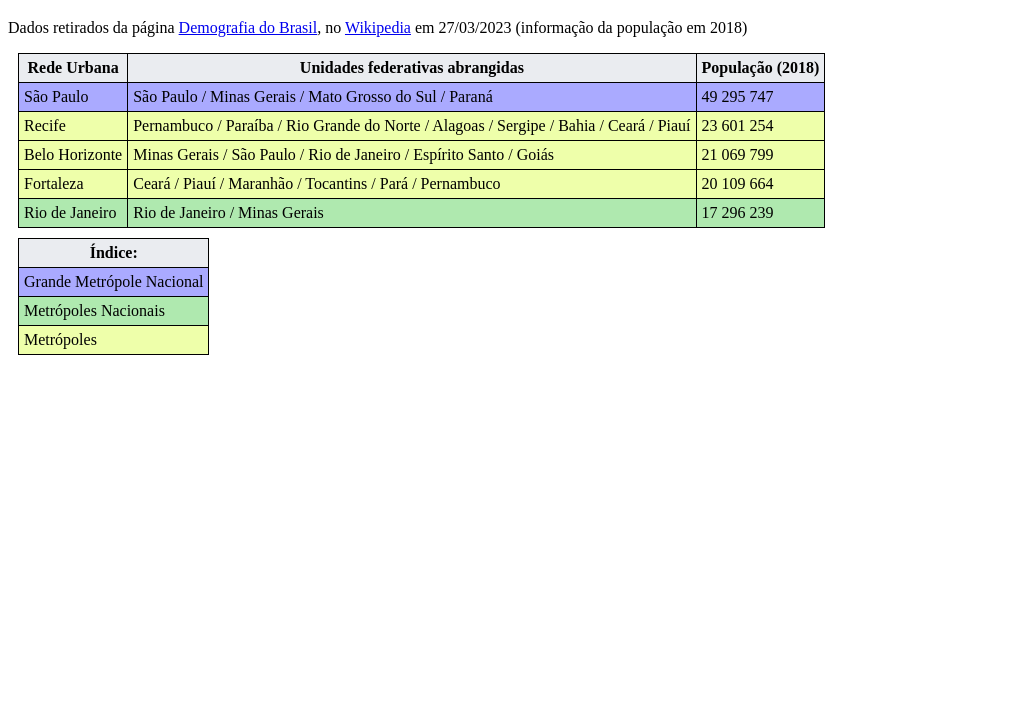
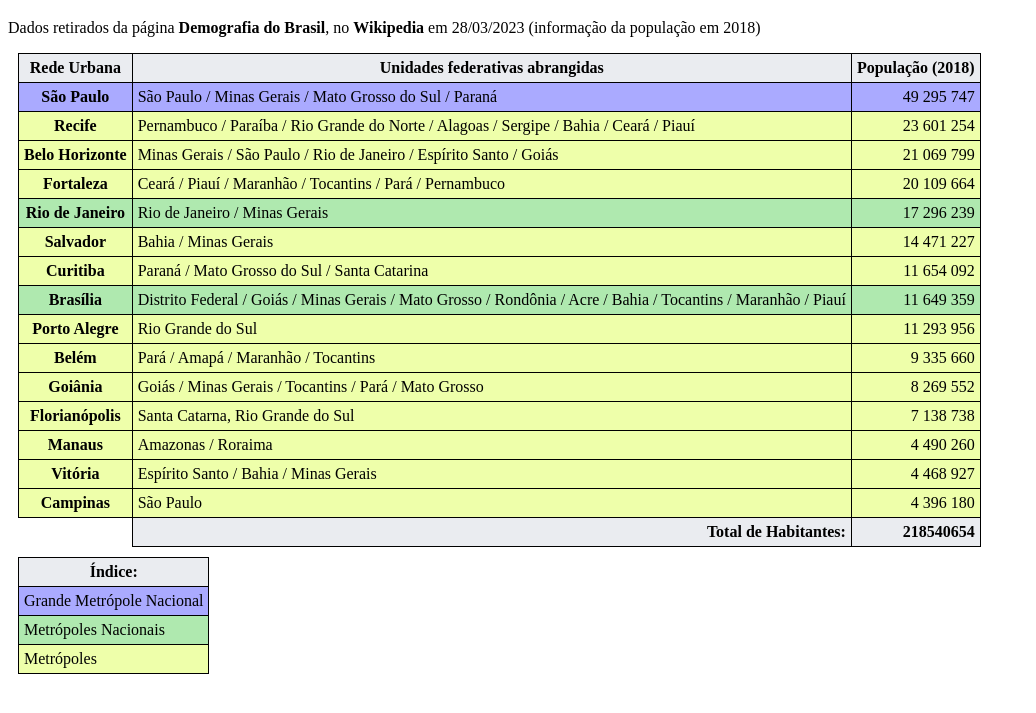
Before and after one commit to leticia-paixao-wermelinger/curso_html5_css3, a plain HTML site: page exercicios/ex023/tabela002.html in a window 1280 px wide. Shown: the part 61-774 px from the top of the page, without its empty margins (0-1036 px from the left). Drawn offline with Linux system fonts and the light colour scheme.

Commit message:
Parte Exercício 23

```diff
--- a/exercicios/ex023/tabela002.html
+++ b/exercicios/ex023/tabela002.html
@@ -5,6 +5,15 @@
     <meta name="viewport" content="width=device-width, initial-scale=1.0">
     <title>População em Metrópole</title>
     <style>
+        p a{
+            color: black;
+            font-weight: bold;
+            text-decoration: none;
+        }
+        a:hover{
+            text-decoration: underline;
+            transition-duration: 0.5s;
+        }
         table{
             border-collapse: collapse;
             margin: 10px;
@@ -22,8 +31,30 @@
         .m{
             background-color: #EEFFAA;
         }
-        thead{
+        .metropole{
+            text-align: center;
+        }
+        .metropole > a{
+            font-weight: bold;
+            color: black;
+            text-decoration: none;
+        }
+        .metropole > a:hover{
+            text-decoration: underline;
+        }
+        .num{
+            text-align: end;
+        }
+        thead, tfoot{
             background-color: #EAECF0;
+        }
+        tfoot{
+            font-weight: bold;
+            text-align: end;
+        }
+        .vazio{
+            border: 0;
+            background-color: white;
         }
         #índice>tbody th{
             text-align: left;
@@ -33,7 +64,7 @@
 </head>
 <body>
     <h1>Tabela de população em cada metrópole brasileira</h1>
-    <p>Dados retirados da página <a href="https://pt.wikipedia.org/wiki/Demografia_do_Brasil" target="_blank" rel="external">Demografia do Brasil</a>, no <a href="https://pt.wikipedia.org/wiki/Wikip%C3%A9dia:P%C3%A1gina_principal" target="_blank" rel="external">Wikipedia</a> em 27/03/2023 (informação da população em 2018)</p>
+    <p>Dados retirados da página <a href="https://pt.wikipedia.org/wiki/Demografia_do_Brasil" target="_blank" rel="external">Demografia do Brasil</a>, no <a href="https://pt.wikipedia.org/wiki/Wikip%C3%A9dia:P%C3%A1gina_principal" target="_blank" rel="external">Wikipedia</a> em 28/03/2023 (informação da população em 2018)</p>
     <table>
         <thead>
             <tr>
@@ -44,31 +75,89 @@
         </thead>
         <tbody>
             <tr class="gm">
-                <td>São Paulo</td>
+                <td class="metropole"><a href="https://pt.wikipedia.org/wiki/S%C3%A3o_Paulo" target="_blank" rel="external">São Paulo</a></td>
                 <td>São Paulo / Minas Gerais / Mato Grosso do Sul / Paraná</td>
-                <td>49 295 747</td>
+                <td class="num">49 295 747</td>
             </tr>
             <tr class="m">
-                <td>Recife</td>
+                <td class="metropole"><a href="https://pt.wikipedia.org/wiki/Recife" target="_blank" rel="external">Recife</a></td>
                 <td>Pernambuco / Paraíba / Rio Grande do Norte / Alagoas / Sergipe / Bahia / Ceará / Piauí</td>
-                <td>23 601 254</td>
+                <td class="num">23 601 254</td>
             </tr>
             <tr class="m">
-                <td>Belo Horizonte</td>
+                <td class="metropole"><a href="https://pt.wikipedia.org/wiki/Belo_Horizonte" target="_blank" rel="external">Belo Horizonte</a></td>
                 <td>Minas Gerais / São Paulo / Rio de Janeiro / Espírito Santo / Goiás</td>
-                <td>21 069 799</td>
+                <td class="num">21 069 799</td>
             </tr>
             <tr class="m">
-                <td>Fortaleza</td>
+                <td class="metropole"><a href="https://pt.wikipedia.org/wiki/Fortaleza" target="_blank" rel="external">Fortaleza</a></td>
                 <td>Ceará / Piauí / Maranhão / Tocantins / Pará / Pernambuco</td>
-                <td>20 109 664</td>
+                <td class="num">20 109 664</td>
             </tr>
             <tr class="mn">
-                <td>Rio de Janeiro</td>
+                <td class="metropole"><a href="https://pt.wikipedia.org/wiki/Rio_de_Janeiro" target="_blank" rel="external">Rio de Janeiro</a></td>
                 <td>Rio de Janeiro / Minas Gerais</td>
-                <td>17 296 239</td>
+                <td class="num">17 296 239</td>
             </tr>
+            <tr class="m">
+                <td class="metropole"><a href="https://pt.wikipedia.org/wiki/Salvador" target="_blank" rel="external">Salvador</a></td>
+                <td>Bahia / Minas Gerais</td>
+                <td class="num">14 471 227</td>
+            </tr>
+            <tr class="m">
+                <td class="metropole"><a href="https://pt.wikipedia.org/wiki/Curitiba" target="_blank" rel="external">Curitiba</a></td>
+                <td>Paraná / Mato Grosso do Sul / Santa Catarina</td>
+                <td class="num">11 654 092</td>
+            </tr>
+            <tr class="mn">
+                <td class="metropole"><a href="https://pt.wikipedia.org/wiki/Brasília" target="_blank" rel="external">Brasília</a></td>
+                <td>Distrito Federal / Goiás / Minas Gerais / Mato Grosso / Rondônia / Acre / Bahia / Tocantins / Maranhão / Piauí</td>
+                <td class="num">11 649 359</td>
+            </tr>
+        </tr>
+        <tr class="m">
+            <td class="metropole"><a href="https://pt.wikipedia.org/wiki/Porto_Alegre" target="_blank" rel="external">Porto Alegre</a></td>
+            <td>Rio Grande do Sul</td>
+            <td class="num">11 293 956</td>
+        </tr>
+        <tr class="m">
+            <td class="metropole"><a href="https://pt.wikipedia.org/wiki/Belém_(Pará)" target="_blank" rel="external">Belém</a></td>
+            <td>Pará / Amapá / Maranhão / Tocantins</td>
+            <td class="num">9 335 660</td>
+        </tr>
+        <tr class="m">
+            <td class="metropole"><a href="https://pt.wikipedia.org/wiki/Goiânia" target="_blank" rel="external">Goiânia</a></td>
+            <td> Goiás /  Minas Gerais /  Tocantins / Pará /  Mato Grosso</td>
+            <td class="num">8 269 552</td>
+        </tr>
+        <tr class="m">
+            <td class="metropole"><a href="https://pt.wikipedia.org/wiki/Florianópolis" target="_blank" rel="external">Florianópolis</a></td>
+            <td> Santa Catarna, Rio Grande do Sul</td>
+            <td class="num">7 138 738</td>
+        </tr>
+        <tr class="m">
+            <td class="metropole"><a href="https://pt.wikipedia.org/wiki/Manaus" target="_blank" rel="external">Manaus</a></td>
+            <td> Amazonas / Roraima</td>
+            <td class="num">4 490 260</td>
+        </tr>
+        <tr class="m">
+            <td class="metropole"><a href="https://pt.wikipedia.org/wiki/Vitória_(Espírito_Santo)" target="_blank" rel="external">Vitória</a></td>
+            <td> Espírito Santo / Bahia / Minas Gerais</td>
+            <td class="num">4 468 927</td>
+        </tr>
+        <tr class="m">
+            <td class="metropole"><a href="https://pt.wikipedia.org/wiki/Campinas" target="_blank" rel="external">Campinas</a></td>
+            <td> São Paulo</td>
+            <td class="num">4 396 180</td>
+        </tr>
         </tbody>
+        <tfoot>
+            <tr>
+                <td class="vazio"></td>
+                <th>Total de Habitantes:</td>
+                <td>218540654</td>
+            </tr>
+        </tfoot>
     </table>
 
     <table id="índice">
```
Also changed, not shown: exercicios/ex023/bandeiras/Bandeira_do_estado_de_São_Paulo.svg.png (added), exercicios/ex023/favicon/sao-paulo.ico (added).
